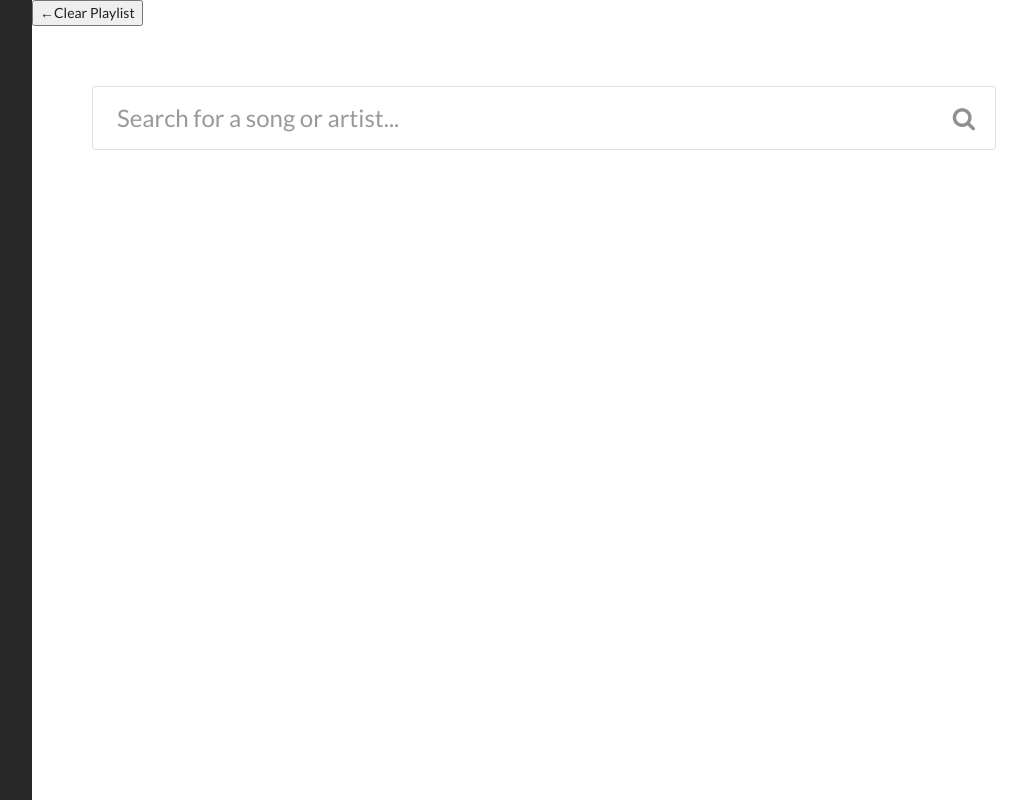
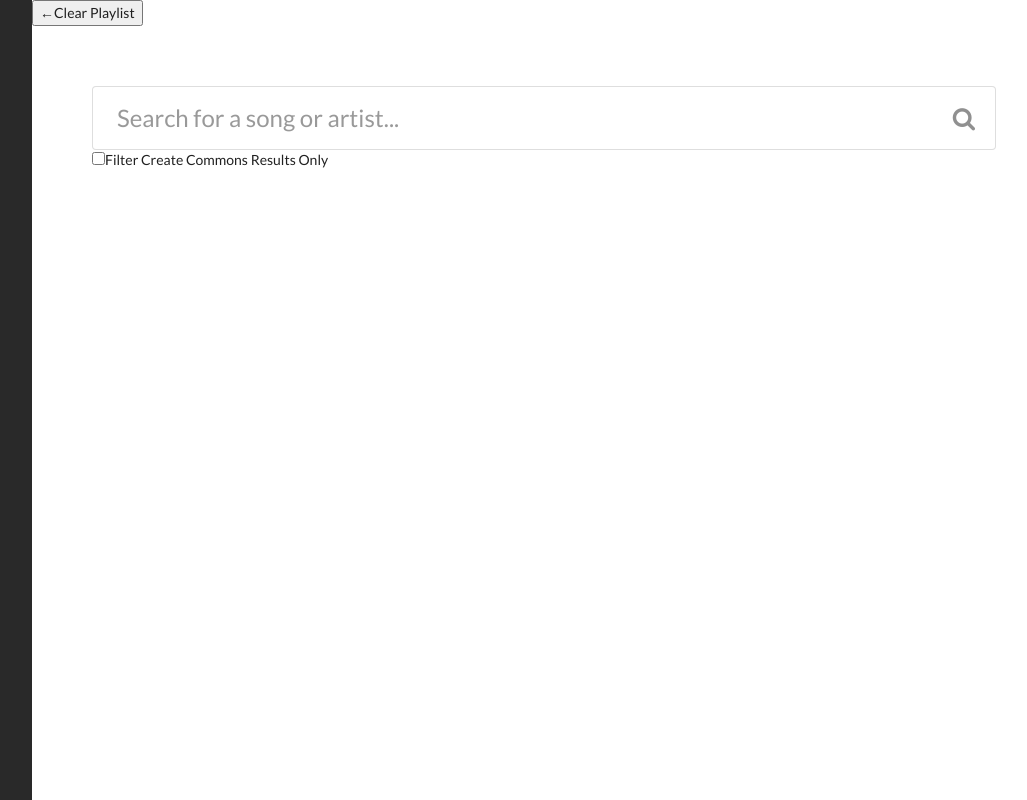
Before and after one commit to samlmcewan/soundcloud-player, a plain HTML site: page index.html in a window 1280 px wide. Shown: the whole page, without its empty margins (224-1251 px from the left). Drawn offline with Linux system fonts and the light colour scheme.

Commit message:
checkbox added (no functionality)

```diff
--- a/index.html
+++ b/index.html
@@ -20,7 +20,9 @@
             <div class="ui massive icon input">
                     <input id ="userSearch" type="text" placeholder="Search for a song or artist..." class="js-search input-search">
                     <i class="search icon js-submit"></i>
+
             </div>
+            <div id="ccBox"></div>
 
             <div class="search-results js-search-results ui cards">
 
--- a/javascript/main.js
+++ b/javascript/main.js
@@ -1,13 +1,44 @@
 // add option (checkbox) for creative commons licence filter - alter the query value to end with q: 'buskers', license: 'cc-by-sa' concatinate probs
-
-
-
-
-
 "use strict"
 
 // search bar
 let UI = {};
+
+UI.ccBox = function() {
+
+	let checkBoxDiv = document.getElementById("ccBox");
+	let checkbox = document.createElement("input");
+
+	checkbox.type = "checkbox";
+    checkbox.name = "cc";
+    checkbox.value = "value";
+    checkbox.id = "ccCheckBox";
+
+    // creating label for checkbox
+    let label = document.createElement('label');
+
+    // assigning attributes for
+    // the created label tag
+    label.htmlFor = "ccCheckBox";
+
+    // appending the created text to
+    // the created label tag
+    label.appendChild(document.createTextNode("Filter Create Commons Results Only"));
+    // appending the checkbox
+    // and label to div
+    checkBoxDiv.appendChild(checkbox);
+    checkBoxDiv.appendChild(label);
+}
+UI.ccBox();
+
+let isCheckedWithGlobalVariable = false;
+document.getElementById('ccCheckBox').onclick = function() {
+    if (this.checked == true) {
+        // the element is checked
+        isCheckedWithGlobalVariable = true;
+        console.log(isCheckedWithGlobalVariable);
+    }
+};
 
 // function that triggers click event when enter is pressed
 UI.enterPress = function() {
@@ -25,6 +56,7 @@ UI.enterPress();
 
 // function that triggers SoundCloudAPI on click event
 UI.submitClick = function() {
+
 	// listen for clicking the search icon
 	document.querySelector(".js-submit").addEventListener('click',function(){
 
@@ -69,7 +101,17 @@ SoundCloudAPI.getTrack = function(inputValue) {
 	});
 }
 
+// get tracks with input value that are creative commons only
+SoundCloudAPI.getTrackCC = function(inputValue) {
 
+	// find all tracks of query
+	SC.get('/tracks', {
+	   q: inputValue, license: 'cc-by-sa'
+	}).then(function(tracks) {
+	  console.log(tracks);
+	  SoundCloudAPI.renderTracks(tracks);
+	});
+}
 
 
 // display cards
```
